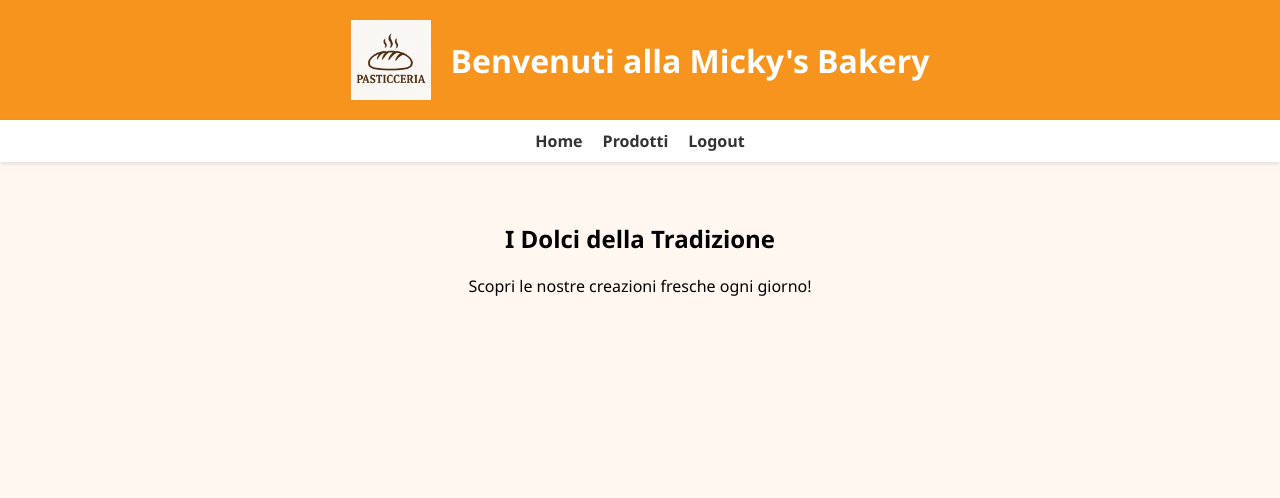
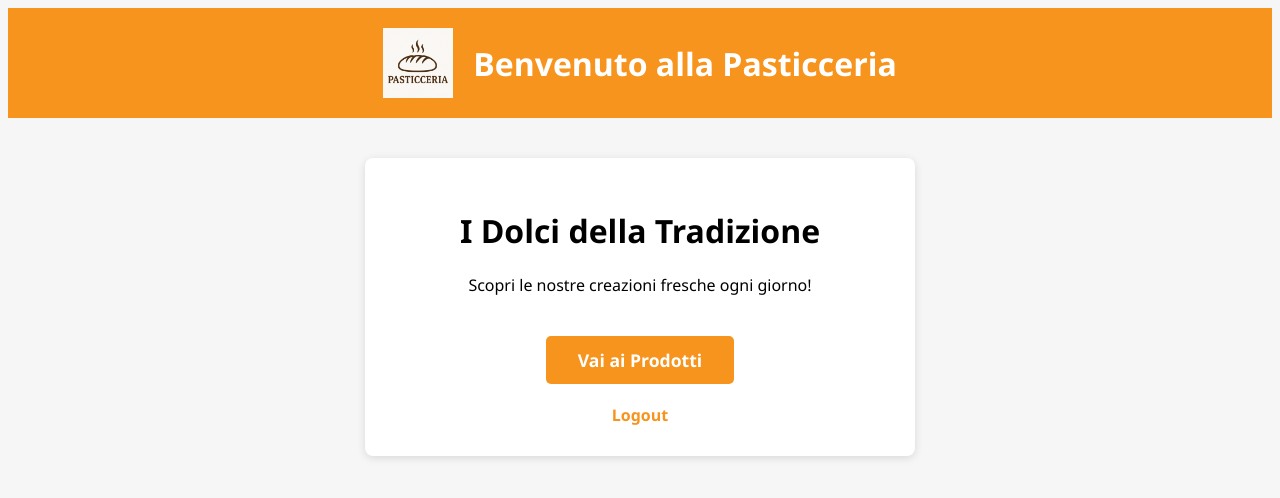
Before and after one commit to lukewhites/mickysbakery, a Flask app: page /home in a window 1280 px wide. Shown: the top 498 px of the page. Run offline with Flask 3, Linux system fonts and the light colour scheme; a user stored in the database is signed in.

Commit message:
Update
Update everything

```diff
--- a/app.py
+++ b/app.py
@@ -126,6 +126,10 @@ def register():
 def home_page():
     return render_template("home.html")
 
+@app.route("/carrello")
+def carrello():
+    return render_template("carrello.html")
+
 if __name__ == "__main__":
     print("App is being executed on http://localhost:8080/. Please open this URL in your browser.")
     serve(app, host="0.0.0.0", port=8080)
--- a/static/style.css
+++ b/static/style.css
@@ -70,3 +70,14 @@ nav a {
   font-size: 1rem;
   box-sizing: border-box;
 }
+
+.form-container select {
+  width: 100%;
+  padding: 10px;
+  margin-bottom: 14px;
+  border: 1px solid #ddd;
+  border-radius: 5px;
+  font-size: 1rem;
+  box-sizing: border-box;
+  height: 42px; /* uguale agli input se necessario */
+}
--- a/templates/base.html
+++ /dev/null
@@ -1,22 +0,0 @@
-<!DOCTYPE html>
-<html lang="it">
-<head>
-  <meta charset="UTF-8">
-  <title>{% block title %}Pasticceria{% endblock %}</title>
-  <link rel="stylesheet" href="{{ url_for('static', filename='style.css') }}">
-</head>
-<body>
-  <header>
-    <img src="{{ url_for('static', filename='image/logo.png') }}" alt="Logo" style="height: 80px;">
-    <div>Benvenuti alla Micky's  Bakery</div>
-  </header>
-  <nav>
-    <a href="{{ url_for('home_page') }}">Home</a>
-    <a href="{{ url_for('prodotti') }}">Prodotti</a>
-    {% if session.get('user_id') %}
-      <a href="{{ url_for('logout') }}">Logout</a>
-    {% endif %}
-  </nav>
-  {% block content %}{% endblock %}
-</body>
-</html>
--- a/templates/home.html
+++ b/templates/home.html
@@ -1,8 +1,76 @@
-{% extends "base.html" %}
-{% block title %}Home - Pasticceria{% endblock %}
-{% block content %}
-  <section style="text-align: center; padding: 40px;">
-    <h1>I Dolci della Tradizione</h1>
-    <p>Scopri le nostre creazioni fresche ogni giorno!</p>
-  </section>
-{% endblock %}
+<!DOCTYPE html>
+<html lang="it">
+<head>
+    <meta charset="UTF-8">
+    <title>Home - Pasticceria</title>
+    <meta name="viewport" content="width=device-width, initial-scale=1">
+    <style>
+        body {
+            background: #f6f6f6;
+            font-family: 'Segoe UI', Arial, sans-serif;
+        }
+        .header {
+            display: flex;
+            align-items: center;
+            justify-content: center;
+            gap: 20px;
+            background-color: #f7941d;
+            padding: 20px 0;
+        }
+        .header img {
+            height: 70px;
+        }
+        .header span {
+            color: white;
+            font-size: 2rem;
+            font-weight: bold;
+        }
+        .welcome {
+            text-align: center;
+            margin: 40px auto;
+            background: #fff;
+            padding: 30px 25px;
+            border-radius: 8px;
+            box-shadow: 0 2px 8px rgba(0,0,0,0.12);
+            max-width: 500px;
+        }
+        .prodotti-btn {
+            display: inline-block;
+            margin: 24px auto 0 auto;
+            background: #f7941d;
+            color: #fff;
+            border: none;
+            padding: 12px 32px;
+            border-radius: 5px;
+            font-size: 1.1rem;
+            font-weight: bold;
+            cursor: pointer;
+            text-decoration: none;
+            transition: background 0.2s;
+        }
+        .prodotti-btn:hover {
+            background: #d97a0b;
+        }
+        .logout-link {
+            display: block;
+            text-align: center;
+            margin-top: 20px;
+            color: #f7941d;
+            text-decoration: none;
+            font-weight: bold;
+        }
+    </style>
+</head>
+<body>
+    <div class="header">
+        <img src="{{ url_for('static', filename='image/logo.png') }}" alt="Logo Pasticceria">
+        <span>Benvenuto alla Pasticceria</span>
+    </div>
+    <div class="welcome">
+        <h1>I Dolci della Tradizione</h1>
+        <p>Scopri le nostre creazioni fresche ogni giorno!</p>
+        <a href="/prodotti" class="prodotti-btn">Vai ai Prodotti</a>
+        <a href="/logout" class="logout-link">Logout</a>
+    </div>
+</body>
+</html>
```
Also changed, not shown: templates/carrello.html (added, +58 -0 lines), templates/login.html (+11 -2 lines), templates/prodotti.html (+107 -13 lines), templates/register.html (+80 -20 lines).
